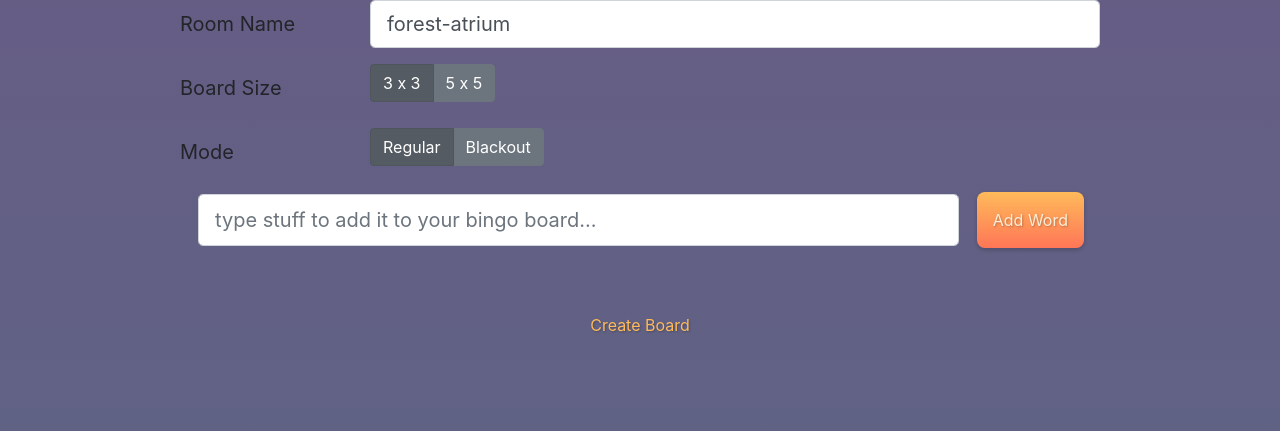
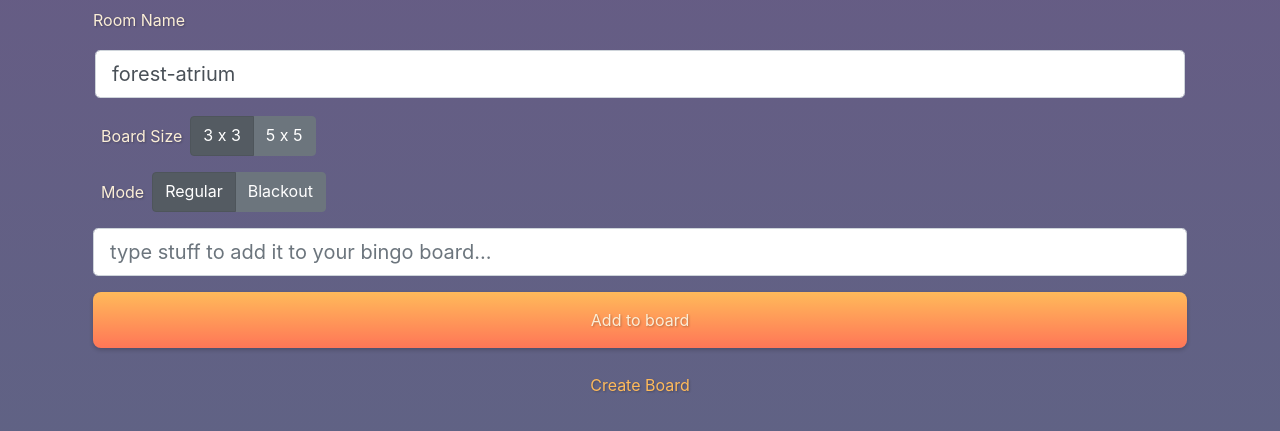
Before and after one commit to SalvatoreTosti/spicy-bingo, a Flask app: page /create in a window 1280 px wide. Shown: the part 56-487 px from the top of the page. Run offline with Flask 2, Linux system fonts and the light colour scheme; some libraries are stand-ins or nearby versions.

Commit message:
Refactored create menu to use flexbox

```diff
--- a/app/static/css/utils.css
+++ b/app/static/css/utils.css
@@ -31,7 +31,7 @@ body {
     flex-wrap: wrap
 }
 
-.whitespace-nowrap{
+.whitespace-nowrap {
     white-space: nowrap
 }
 
--- a/app/static/js/create.js
+++ b/app/static/js/create.js
@@ -1,5 +1,9 @@
 $(function(){
 	$('#add-word-button').click(function() {
+        if($('#word-input').val() ==''){
+            return
+        }
+
         newDiv = $( "<div />" ).text($('#word-input').val())
         .addClass('click-box small-box margin-half whitespace-nowrap light-mid-bg hilight-fg box-shadow text-shadow small-margin-vertical margin-half cursor')
         newDiv.addClass('pulse-in-3')
--- a/app/templates/create.html
+++ b/app/templates/create.html
@@ -11,17 +11,18 @@
 <link rel= "stylesheet" type= "text/css" href= "{{ url_for('static',filename='css/index.css') }}">
 {% endblock %}
 {% block content %}
-<div class="container">
+
+<div class='container'>
     <form role='form' id='form'>
-        <div class='form-group row'>
-            <label for='name' class='col col-sm-2 offset-sm-1 col-form-label col-form-label-lg'>Room Name</label>
-            <div class='col-12 col-sm-8'>
-                <input type='text' class='form-control form-control-lg' id='name' name='name' required>
+        <div class='flex-column'>
+            <div class='flex'>
+                <div class='hilight-fg text-shadow margin-half flex center'>Room Name</div>
             </div>
-        </div>
-        <div class='form-group row'>
-            <label class='col col-sm-2 offset-sm-1 col-form-label col-form-label-lg'>Board Size</label>
-            <div class='col col-sm-2'>
+            <div class='flex'>
+                <input id='name' class='margin-half form-control form-control-lg' name='name' type='text' required>
+            </div>
+            <div class='flex margin-half'>
+                <div class='hilight-fg text-shadow margin-half whitespace-nowrap'>Board Size</div>
                 <div id="board-size-buttons" class="btn-group btn-group-toggle" data-toggle="buttons">
                   <label class="btn btn-secondary active">
                     <input type="radio" name="size" id="size-3-button" autocomplete="off" checked> 3 x 3
@@ -31,10 +32,8 @@
                   </label>
                 </div>
             </div>
-        </div>
-        <div class='from-group row'>
-            <label class='col col-sm-2 offset-sm-1 col-form-label col-form-label-lg'>Mode</label>
-            <div class='col col-sm-2'>
+            <div class='flex margin-half'>
+                <div class='hilight-fg text-shadow margin-half whitespace-nowrap'>Mode</div>
                 <div id="mode-buttons" class="btn-group btn-group-toggle" data-toggle="buttons">
                     <label class="btn btn-secondary active">
                         <input type="radio" name="mode" id="mode-regular-button" autocomplete="off" checked> Regular
@@ -44,23 +43,13 @@
                     </label>
                 </div>
             </div>
+            <div class='flex margin-half'>
+               <input type='text' class='form-control form-control-lg' id='word-input' placeholder='type stuff to add it to your bingo board...'>
+           </div>
+            <div id='add-word-button' class="small-box margin-half whitespace-nowrap light-mid-bg hilight-fg box-shadow text-shadow flex center cursor">Add to board</div>
+            <div id='word-container' class='col-12 flex-wrap flex'></div>
+            <div id='create-button' class="small-box light-fg text-shadow flex center cursor">Create Board</div>
         </div>
-        <div class='form-group row'>
-            <div class='col-10 offset-1'>
-                <div class='flex margin-half'>
-                <input type='text' class='form-control margin-half form-control-lg' id='word-input' placeholder='type stuff to add it to your bingo board...'>
-                 <div id='add-word-button' class="small-box margin-half whitespace-nowrap light-mid-bg hilight-fg box-shadow text-shadow flex center cursor">Add Word</div>
-                 </div>
-             </div>
-         </div>
-         <div class='form-group row'>
-             <div id='word-container' class='col-12 flex-wrap flex'></div>
-         </div>
-         <div class='form-group row'>
-             <div class='col-12 col-sm-4 offset-sm-4'>
-             <div id='create-button' class="small-box light-fg text-shadow flex center cursor">Create Board</div>
-             </div>
-         </div>
-     </form>
+    </form>
 </div>
 {% endblock %}
```
